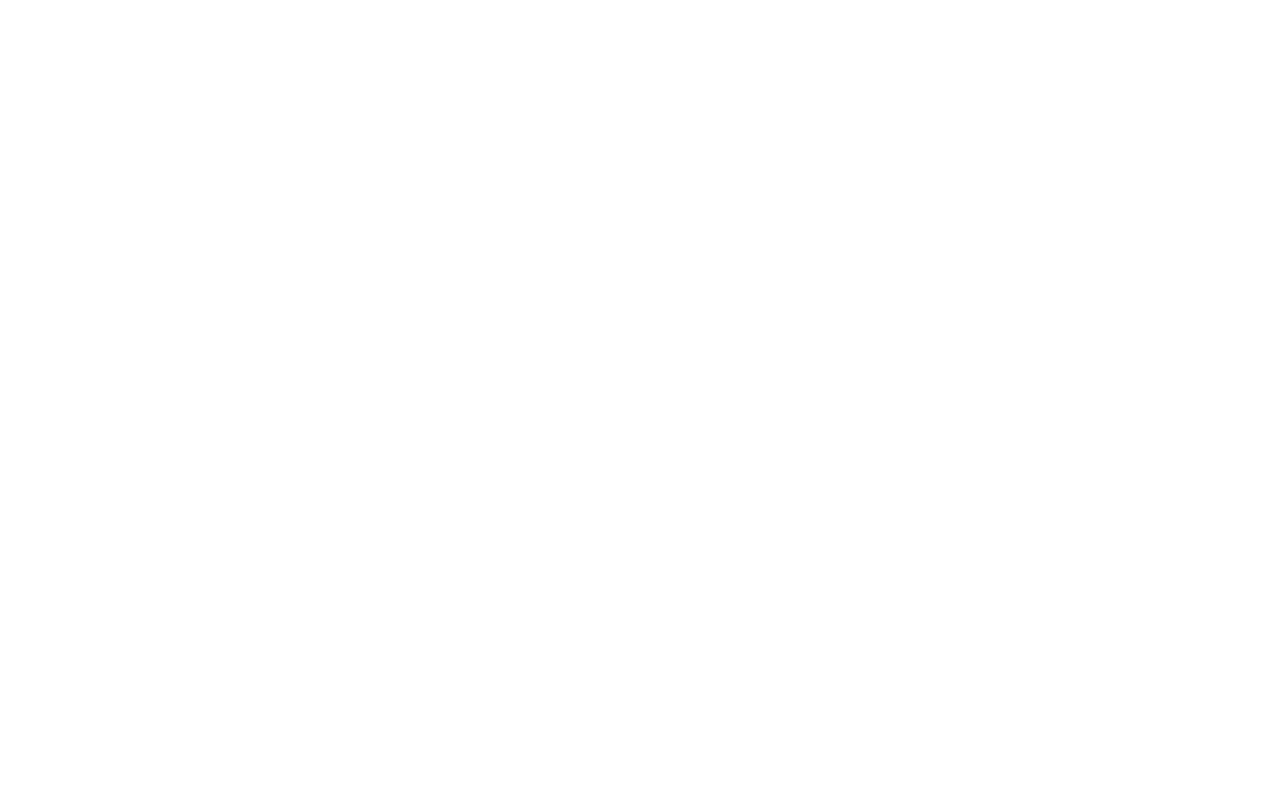
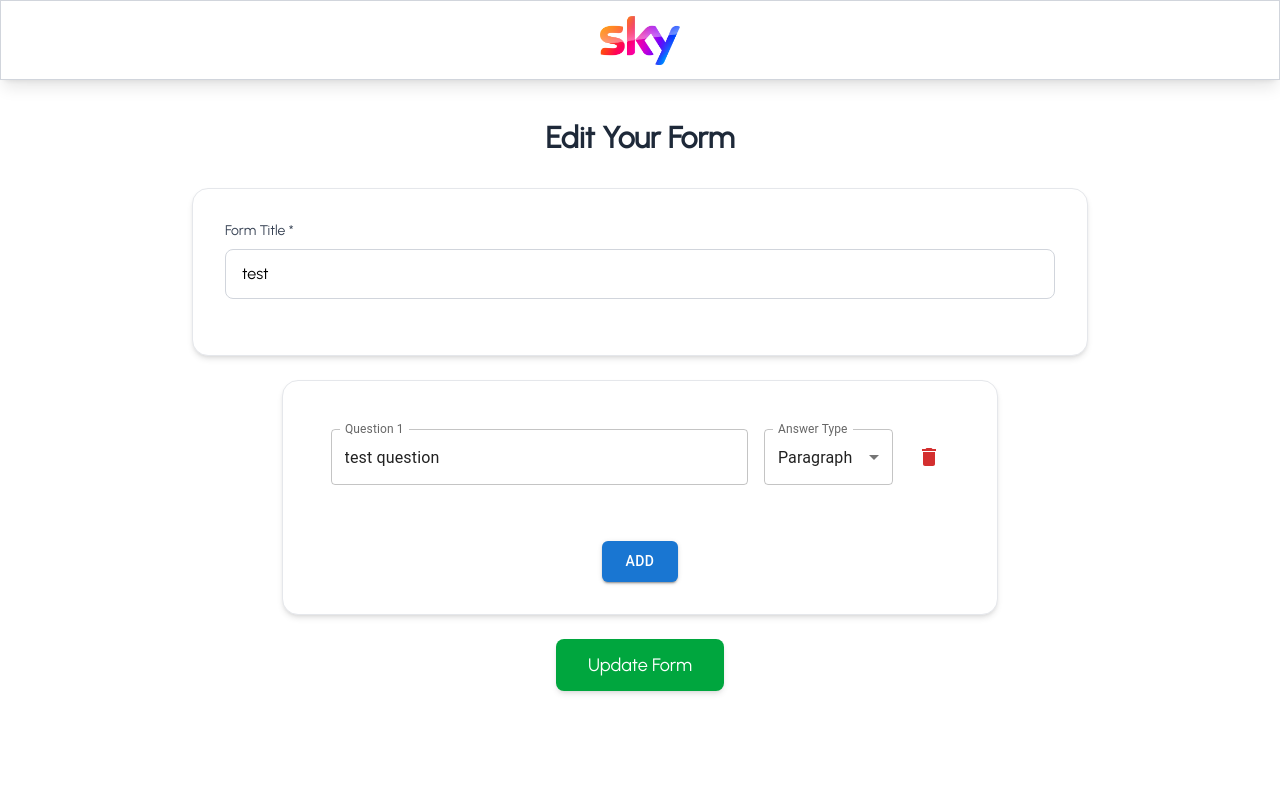
Before and after one commit to Lycrat/Sky-Feedback, a React (Vite) app in the folder sky-feedback-frontend/: page /edit/1 in a window 1280 px wide. Before the commit this address had no page. Shown: the top 800 px of the page. Built offline with nearby package versions, Linux system fonts and the light colour scheme.

Commit message:
CREATE: AddEditPage component

```diff
--- a/sky-feedback-frontend/src/App.jsx
+++ b/sky-feedback-frontend/src/App.jsx
@@ -1,8 +1,7 @@
 import "./App.css";
 import { BrowserRouter, Route, Routes } from "react-router";
 import { Layout } from "./components";
-import { UserQuestionaire } from "./pages";
-import QuestionCreator from "./components/QuestionCreator";
+import { UserQuestionaire, AddEditPage } from "./pages";
 import HomeDashboard from "./pages/HomeDashboard";
 
 import ViewData from "./pages/ViewData";
@@ -15,8 +14,9 @@ function App() {
             <Route index element={<HomeDashboard />} />
             <Route path="/questionnaire/:id" element={<UserQuestionaire />} />
             <Route path="/view-data" element={<ViewData />} />
+            <Route path="/create-form" element={<AddEditPage />}/>
+            <Route path="/edit/:id" element={<AddEditPage mode="edit" />}/>
           </Route>
-          <Route path="question-creator" element={<QuestionCreator />} />
         </Routes>
       </BrowserRouter>
     </>
--- a/sky-feedback-frontend/src/components/QuestionCreator.jsx
+++ b/sky-feedback-frontend/src/components/QuestionCreator.jsx
@@ -2,8 +2,9 @@ import React, { useState, useEffect } from "react";
 import { TextField, Button, MenuItem, IconButton, Radio } from "@mui/material";
 import { Delete, Add } from "@mui/icons-material";
 
-export const QuestionCreator = ({ onQuestionChange }) => {
-  const [questions, setQuestions] = useState([
+export const QuestionCreator = ({ onQuestionChange, initialQuestions }) => {
+  const [questions, setQuestions] = useState(
+    initialQuestions && initialQuestions.length > 0 ? initialQuestions : [
     { id: Date.now(), text: "", type: "textarea", options: [] },
   ]);
 
@@ -71,9 +72,7 @@ export const QuestionCreator = ({ onQuestionChange }) => {
   };
 
   return (
-    <div className="flex justify-center items-center min-h-screen min-w-screen bg-gray-50">
-      {console.log(questions)}
-      <div className="flex flex-col justify-center items-center w-[80%] bg-gray-100 rounded-2xl p-8 border border-gray-200 overflow-y-auto padding-top-10 padding-bottom-10">
+      <div className="flex flex-col justify-center items-center w-[80%] bg-white rounded-2xl p-8 shadow-md border border-gray-200 overflow-y-auto padding-top-10 padding-bottom-10">
         {!questions ||
           (questions && questions.length < 1 && (
             <h1 className="flex justify-center items-center text-gray-400 !text-base">
@@ -168,7 +167,6 @@ export const QuestionCreator = ({ onQuestionChange }) => {
           </Button>
         </div>
       </div>
-    </div>
   );
 };
 
--- /dev/null
+++ b/sky-feedback-frontend/src/pages/AddEditPage.jsx
@@ -0,0 +1,82 @@
+import { useParams } from "react-router";
+import QuestionCreator from "../components/QuestionCreator";
+import { useState } from "react";
+
+function AddEditPage({mode = "create" }) {
+    let initialData = null
+    if (mode == "edit") {
+        const questionnaire_id = useParams().id
+        console.log(questionnaire_id)
+        initialData = {
+            title: "test",
+            questions :
+                [
+                    {id : 1, text: "test question", type: "textarea", options: []}
+                ]
+
+        }
+    }
+
+    const [formTitle, setFormTitle] = useState(initialData?.title || "");
+    const [questions, setQuestions] = useState(initialData?.questions || []);
+
+    const handleQuestionsChange = (updatedQuestions) => {
+        setQuestions(updatedQuestions);
+    };
+
+    const handleSubmit = (e) => {
+        e.preventDefault();
+
+        const formData = {
+        title: formTitle,
+        questions: questions,
+        };
+
+        console.log(`${mode === "edit" ? "Updating" : "Creating"} Form Data:`, formData);
+    };
+
+    return (
+        <div className="max-w-4xl mx-auto min-h-screen">
+            <h1 className="text-3xl font-bold text-gray-800 mb-8 text-center">
+            {mode === "edit" ? "Edit Your Form" : "Create Your Form"}
+            </h1>
+
+            <div className="space-y-6">
+            <div className="bg-white rounded-2xl p-8 shadow-md border border-gray-200">
+                <div className="mb-6">
+                <label className="block text-sm font-medium text-gray-700 mb-2">
+                    Form Title *
+                </label>
+                <input
+                    type="text"
+                    className="w-full px-4 py-3 border border-gray-300 rounded-lg focus:ring-2 focus:ring-blue-500 focus:border-transparent"
+                    value={formTitle}
+                    onChange={(e) => setFormTitle(e.target.value)}
+                    placeholder="Enter form title"
+                    required
+                />
+                </div>
+
+            </div>
+
+            <div className="flex justify-center">
+            <QuestionCreator
+                onQuestionChange={handleQuestionsChange}
+                initialQuestions={initialData?.questions}
+            />
+            </div>
+
+            <div className="flex justify-center">
+                <button
+                onClick={handleSubmit}
+                className="px-8 py-3 bg-green-600 text-white rounded-lg hover:bg-green-700 transition-colors font-medium text-lg shadow-md"
+                >
+                {mode === "edit" ? "Update Form" : "Submit Form"}
+                </button>
+            </div>
+            </div>
+        </div>
+    );
+    }
+
+export default AddEditPage;
--- a/sky-feedback-frontend/src/pages/index.jsx
+++ b/sky-feedback-frontend/src/pages/index.jsx
@@ -1,3 +1,4 @@
 import UserQuestionaire from "./UserQuestionaire";
+import AddEditPage from "./AddEditPage";
 
-export { UserQuestionaire };
+export { UserQuestionaire, AddEditPage};
```
Also changed, not shown: 1 other file (tests, documents, lock files or other folders).
